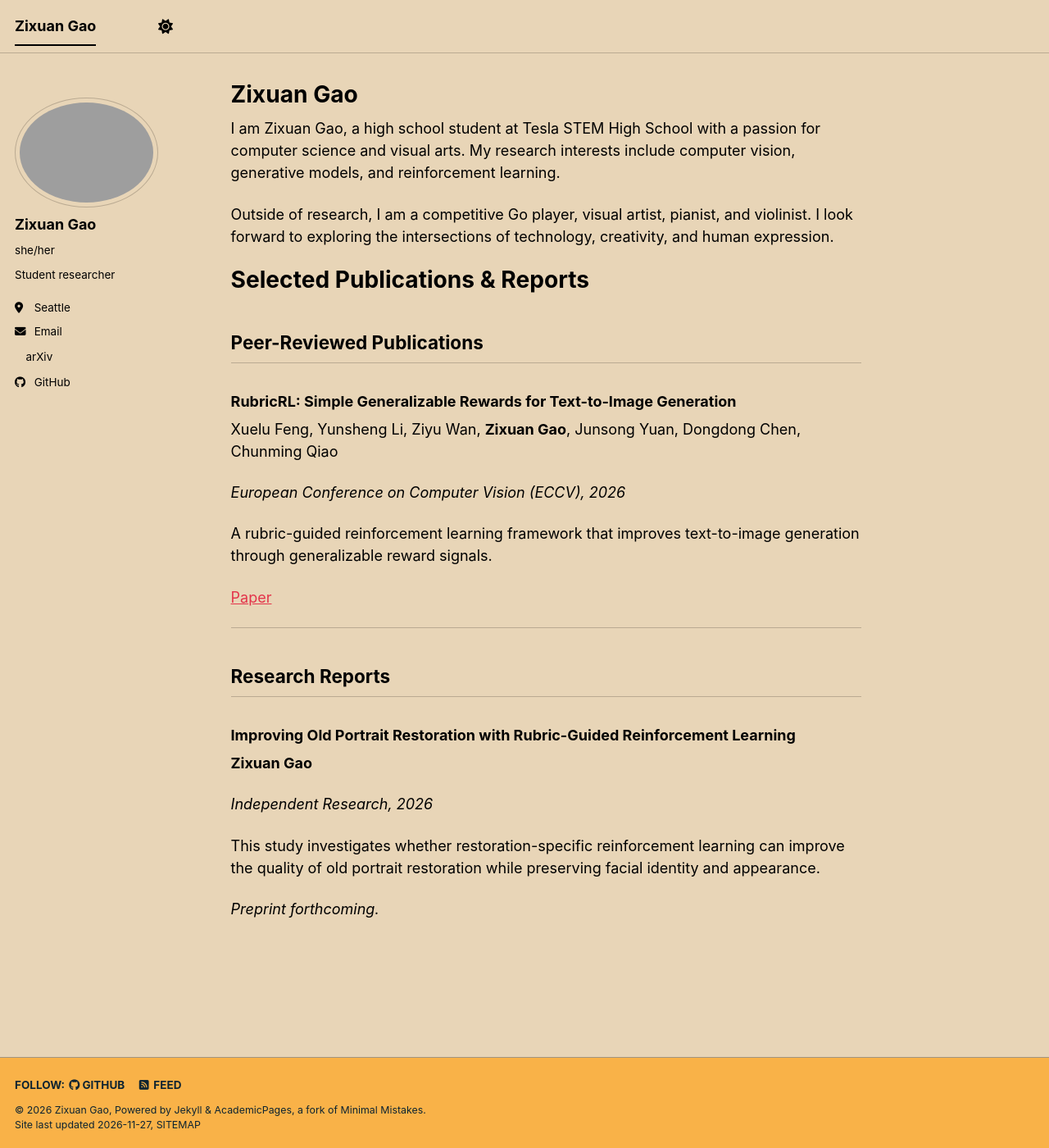
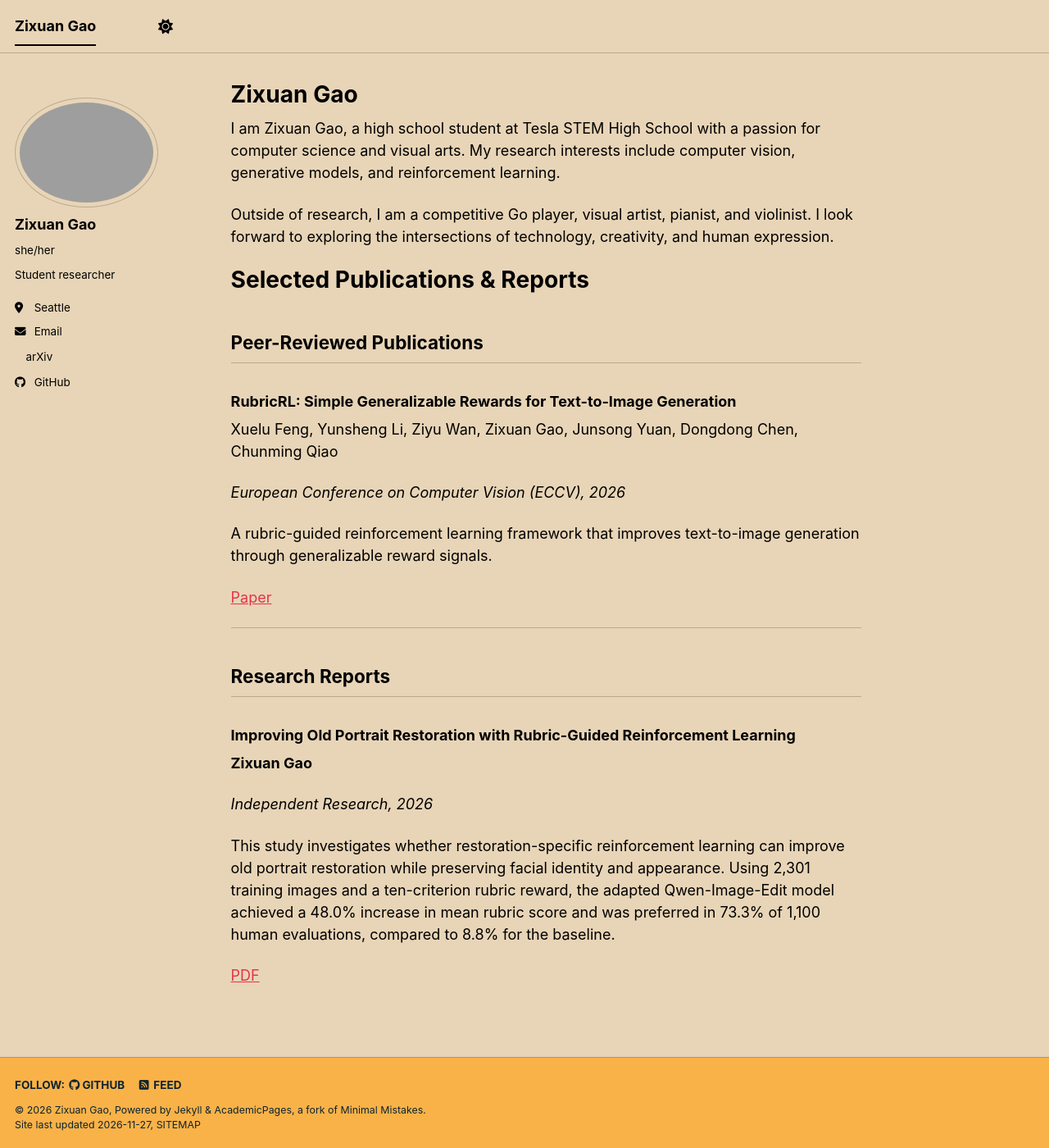
Before and after one commit to zx2009/zx2009.github.io, a Jekyll site: the page built from _pages/about.md, in a window 1280 px wide and 1400 px high. Shown: the whole window at 82% size. Built offline with Jekyll 4.4.1, drawn with Linux system fonts in a browser that asks for light colours; a script bundle is joined from its source files by our own code; a style sheet for code colours, icons or effects is not loaded.

Commit message:
Revise about.md with publication updates
Updated publication details and added a link to the PDF.

```diff
--- a/_pages/about.md
+++ b/_pages/about.md
@@ -17,7 +17,7 @@ Outside of research, I am a competitive Go player, visual artist, pianist, and v
 
 ### RubricRL: Simple Generalizable Rewards for Text-to-Image Generation
 
-Xuelu Feng, Yunsheng Li, Ziyu Wan, **Zixuan Gao**, Junsong Yuan, Dongdong Chen, Chunming Qiao
+Xuelu Feng, Yunsheng Li, Ziyu Wan, Zixuan Gao, Junsong Yuan, Dongdong Chen, Chunming Qiao
 
 *European Conference on Computer Vision (ECCV), 2026*
 
@@ -35,6 +35,6 @@ A rubric-guided reinforcement learning framework that improves text-to-image gen
 
 *Independent Research, 2026*
 
-This study investigates whether restoration-specific reinforcement learning can improve the quality of old portrait restoration while preserving facial identity and appearance.
+This study investigates whether restoration-specific reinforcement learning can improve old portrait restoration while preserving facial identity and appearance. Using 2,301 training images and a ten-criterion rubric reward, the adapted Qwen-Image-Edit model achieved a 48.0% increase in mean rubric score and was preferred in 73.3% of 1,100 human evaluations, compared to 8.8% for the baseline.
 
-*Preprint forthcoming.*
+[PDF](/files/portrait-restoration.pdf)
```
